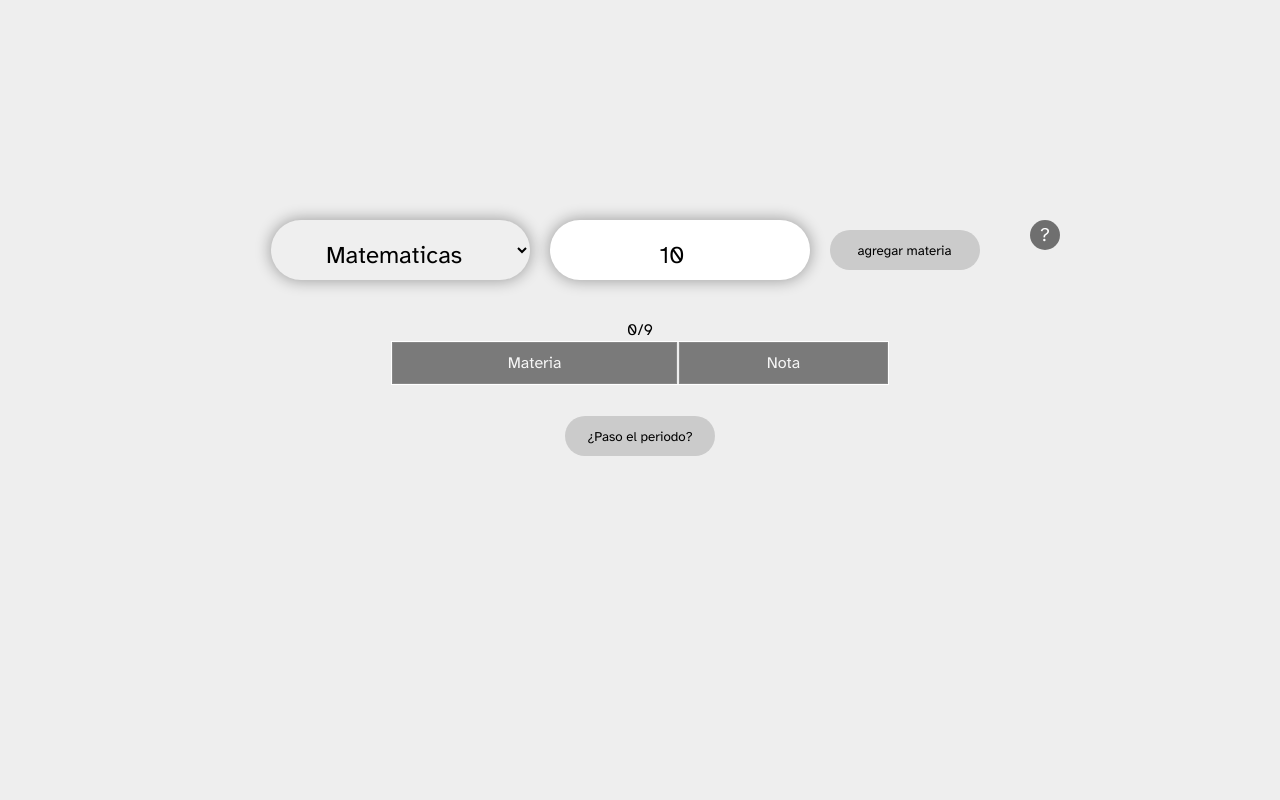
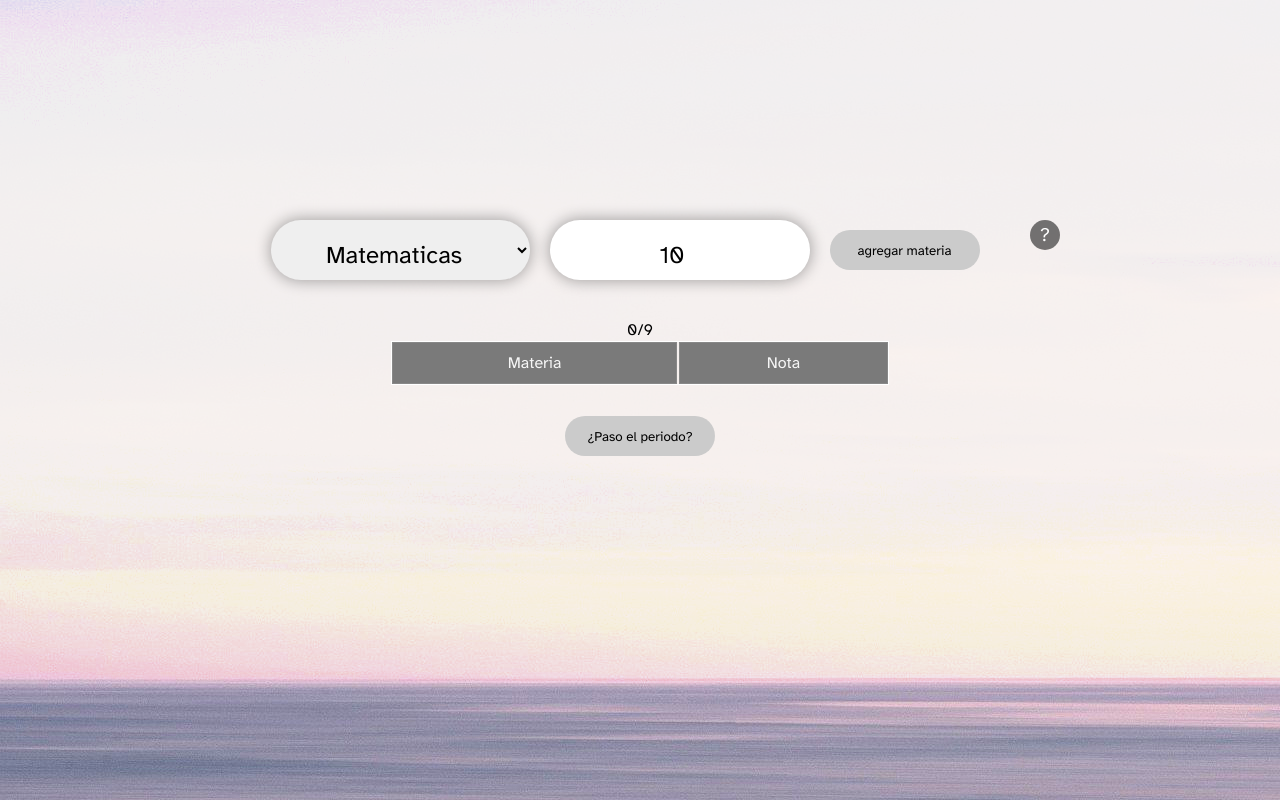
Before and after one commit to maesedev/add-signatures, a website: page index.html in a window 1280 px wide. Drawn offline with Linux system fonts and the light colour scheme.

Commit message:
Olvide que habia cambiado de lugar el stlye.css y la imagen de fondo del body en su url estaba mal

```diff
--- a/css/style.css
+++ b/css/style.css
@@ -17,7 +17,7 @@ body{
     max-height: 120vh;
     padding: 15vh  15vh 0 15vh;
     background-color: var(--main-color);
-    background-image: url(img/sea-6553205_1920.jpg);
+    background-image: url(../img/sea-6553205_1920.jpg);
     background-blend-mode: hard-light;
 }
 
```
